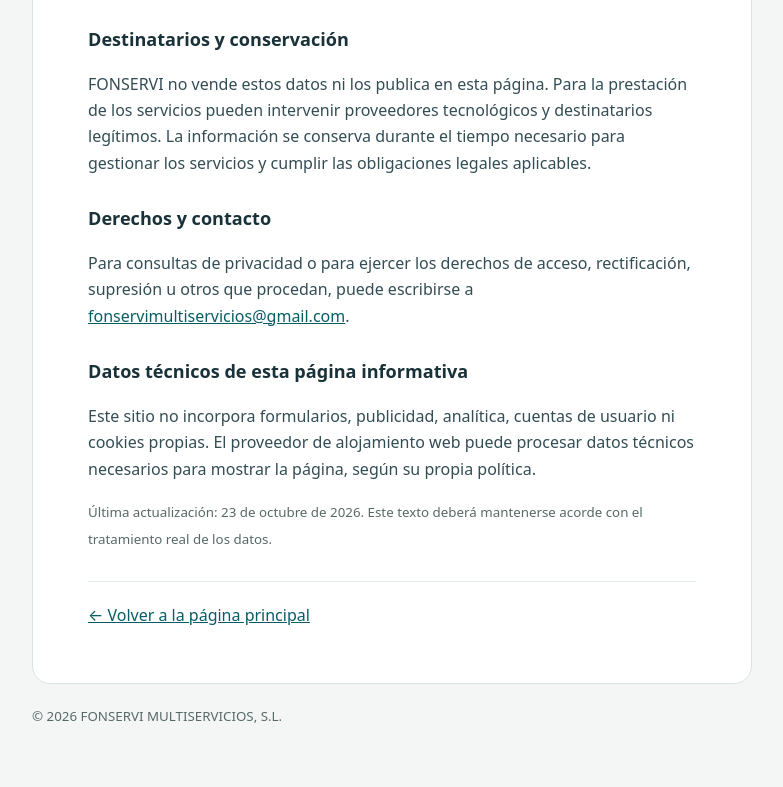
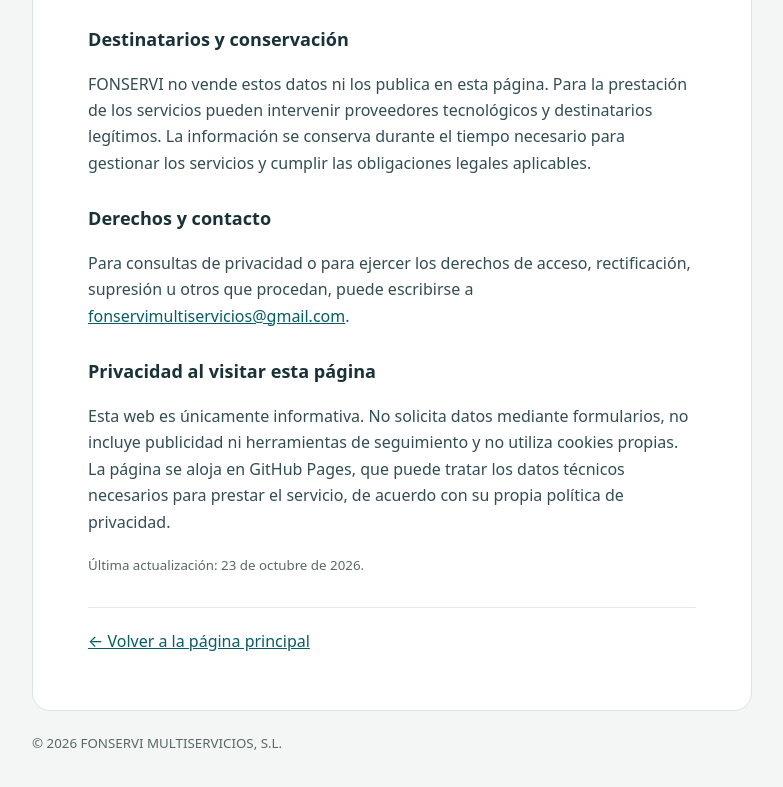
Before and after one commit to Fonservi/Fonservi.github.io, a plain HTML site: page politica-privacidad.html in a window 1280 px wide. Shown: the part 815-1602 px from the top of the page, without its empty margins (248-1031 px from the left). Drawn offline with Linux system fonts and the light colour scheme.

Commit message:
Aclarar privacidad web y eliminar nota interna del texto público

```diff
--- a/politica-privacidad.html
+++ b/politica-privacidad.html
@@ -31,9 +31,9 @@
 <p>FONSERVI no vende estos datos ni los publica en esta página. Para la prestación de los servicios pueden intervenir proveedores tecnológicos y destinatarios legítimos. La información se conserva durante el tiempo necesario para gestionar los servicios y cumplir las obligaciones legales aplicables.</p>
 <h2>Derechos y contacto</h2>
 <p>Para consultas de privacidad o para ejercer los derechos de acceso, rectificación, supresión u otros que procedan, puede escribirse a <a href="mailto:fonservimultiservicios@gmail.com">fonservimultiservicios@gmail.com</a>.</p>
-<h2>Datos técnicos de esta página informativa</h2>
-<p>Este sitio no incorpora formularios, publicidad, analítica, cuentas de usuario ni cookies propias. El proveedor de alojamiento web puede procesar datos técnicos necesarios para mostrar la página, según su propia política.</p>
-<p><small>Última actualización: 23 de octubre de 2026. Este texto deberá mantenerse acorde con el tratamiento real de los datos.</small></p>
+<h2>Privacidad al visitar esta página</h2>
+<p>Esta web es únicamente informativa. No solicita datos mediante formularios, no incluye publicidad ni herramientas de seguimiento y no utiliza cookies propias. La página se aloja en GitHub Pages, que puede tratar los datos técnicos necesarios para prestar el servicio, de acuerdo con su propia política de privacidad.</p>
+<p><small>Última actualización: 23 de octubre de 2026.</small></p>
 <nav><a href="index.html">← Volver a la página principal</a></nav>
 </main>
 <footer><small>© 2026 FONSERVI MULTISERVICIOS, S.L.</small></footer>
```
